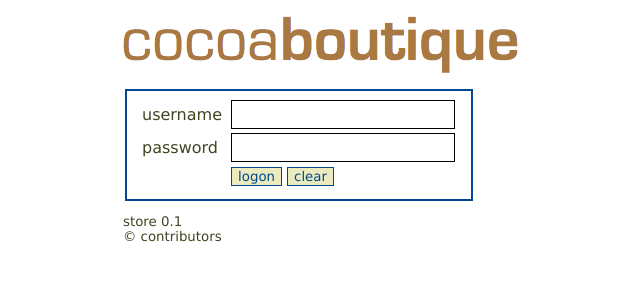
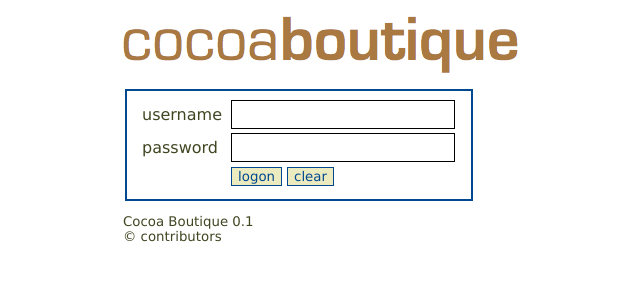
Before and after one commit to lenelhicksoncftc/boutique, a PHP site: page /logon.php in a window 1280 px wide. Shown: the top 300 px of the page, without its empty margins (17-657 px from the left). Run offline with PHP 8.4, Linux system fonts and the light colour scheme.

Commit message:
Changes footer.inc.php to use CocoaBoutique name

```diff
--- a/PHP/admin/footer.inc.php
+++ b/PHP/admin/footer.inc.php
@@ -1,4 +1,4 @@
-<p class="copyright">store 0.1<br>
+<p class="copyright">Cocoa Boutique 0.1<br>
 &copy; contributors</p>
 </body>
 </html>
```
